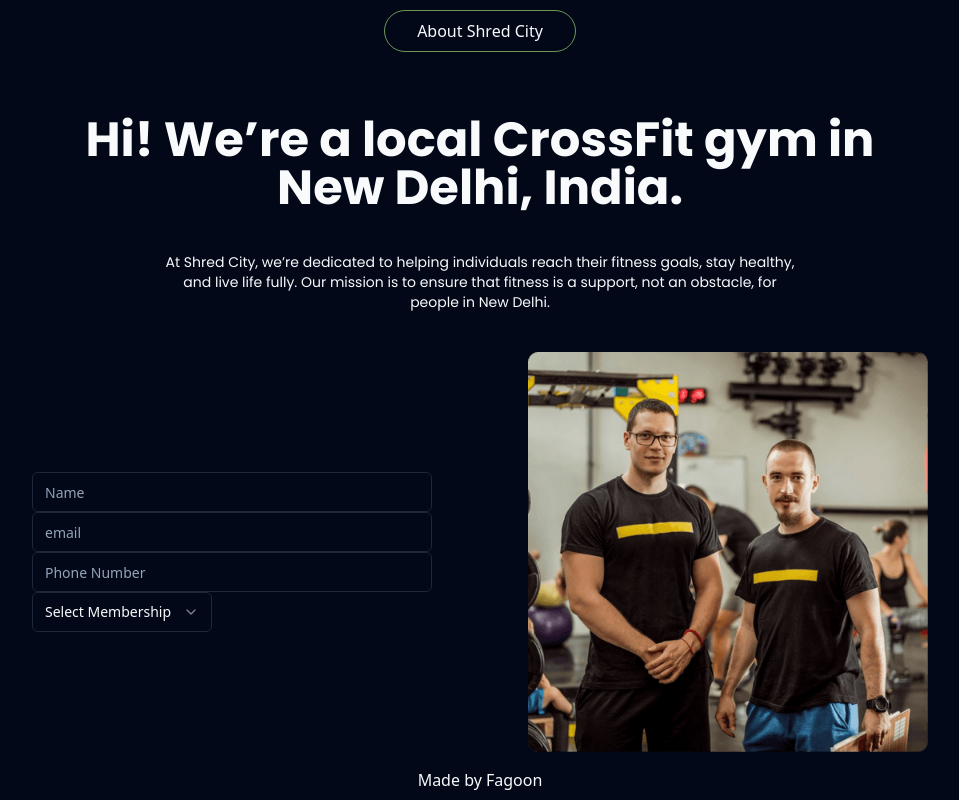
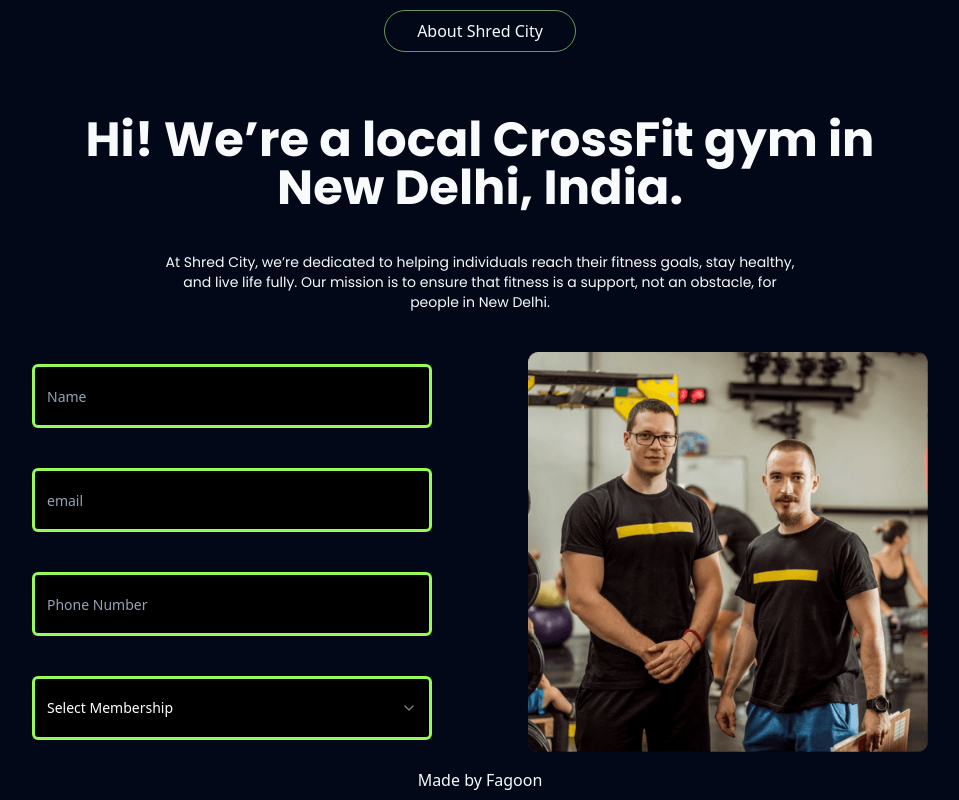
Before and after one commit to fagoon1311/Shred-City, a React (Vite) app: page / in a window 1280 px wide. Shown: the part 6384-7184 px from the top of the page, without its empty margins (160-1119 px from the left). Built offline with nearby package versions, Linux system fonts and the light colour scheme; no server answers.

Commit message:
added hook and form

```diff
--- a/package.json
+++ b/package.json
@@ -12,6 +12,7 @@
   "dependencies": {
     "@clerk/clerk-react": "^5.7.0",
     "@clerk/themes": "^2.1.27",
+    "@hookform/resolvers": "^3.9.0",
     "@radix-ui/react-accordion": "^1.2.0",
     "@radix-ui/react-dialog": "^1.1.1",
     "@radix-ui/react-select": "^2.1.1",
@@ -23,10 +24,12 @@
     "lucide-react": "^0.439.0",
     "react": "^18.3.1",
     "react-dom": "^18.3.1",
+    "react-hook-form": "^7.53.0",
     "react-router-dom": "^6.26.1",
     "tailwind-merge": "^2.5.2",
     "tailwindcss-animate": "^1.0.7",
-    "vaul": "^0.9.2"
+    "vaul": "^0.9.2",
+    "zod": "^3.23.8"
   },
   "devDependencies": {
     "@eslint/js": "^9.9.0",
--- a/src/components/about.jsx
+++ b/src/components/about.jsx
@@ -1,8 +1,25 @@
 import React from 'react'
 import { Input } from './ui/input'
 import { SelectContent, Select, SelectItem, SelectTrigger, SelectValue } from './ui/select'
+import { z } from 'zod'
+import { Controller, useForm } from 'react-hook-form'
+import { zodResolver } from "@hookform/resolvers/zod"
+
+const schema = z.object({
+  name: z.string().min(1, {message: "Enter a valid Name."}),
+  email: z.string().min(1, {message: "Enter a valid Email Address."}),
+  phone: z.string().min(10, {message: "Enter a valid 10 digit contact number"}).max(10, {message: "Enter a valid 10 digit contact number"}),
+  membership: z.enum([['Month to Month', '6 Months', '1 Year']],{message:"Please choose a membership type"})
+})
 
 const About = () => {
+  const {register, handleSubmit, control, formState:{errors}, reset} = useForm({
+    resolver: zodResolver(schema)
+  })
+
+  const onSubmit = () => {
+
+  }
   return (
     <div className='flex flex-col items-center mt-32'>
         <div className='flex flex-col items-center'>
@@ -17,29 +34,67 @@
 
         <div className='grid grid-cols-2 gap-24 mt-10'>
             <div className='col-span-1 flex items-center justify-center'>
-              <form className='w-[25rem]'>
+              <form className='w-[25rem]' onSubmit={handleSubmit(onSubmit)}>
                 <Input
                 type='text'
                 placeholder='Name'
+                className='bg-black mb-10 text-white border-[#97fb57] border-[3px] h-16'
+                {...register('name')}
                 />
+
+                {
+                  errors.name && (
+                    <p className='text-red-500'>{errors.name.message}</p>
+                  )
+                }
+
                 <Input
                 type='text'
                 placeholder='email'
+                className='bg-black text-white border-[#97fb57] border-[3px] mb-10 h-16'
+                {...register('email')}
                 />
+                {
+                  errors.email && (
+                    <p className='text-red-500'>{errors.email.message}</p>
+                  )
+                }
                 <Input
                 type='text'
                 placeholder='Phone Number'
+                className='bg-black text-white border-[#97fb57] border-[3px] mb-10 h-16'
+                {...register('phone')}
                 />
-                <Select >
-                  <SelectTrigger className="w-[180px]">
+
+                {
+                  errors.phone && (
+                    <p className='text-red-500'>{errors.phone.message}</p>
+                  )
+                }
+
+                <Controller
+                    name='membership'
+                    control={control}
+                    render={({field})=>(
+                      <Select className='flex-1' onValueChange={field.onChange} {...field}>
+                      <SelectTrigger className='bg-black text-white border-[#97fb57] border-[3px] h-16'>
                         <SelectValue placeholder="Select Membership" />
                       </SelectTrigger>
-                  <SelectContent >
+                      <SelectContent className='bg-black text-white'  >
                         <SelectItem value="light">Month to Month</SelectItem>
                         <SelectItem value="dark">6 Months</SelectItem>
                         <SelectItem value="system">1 Year</SelectItem>
                       </SelectContent>
                     </Select>
+                    )}
+                />
+
+              {
+                errors.membership && (
+                  <p className='text-red-500'>{errors.membership.message}</p>
+                )
+              }
+
               </form>
               </div>
               <div className='col-span-1'>
--- /dev/null
+++ b/src/hooks/useFetch.jsx
@@ -0,0 +1,33 @@
+import { useState } from "react"
+import { useSession } from "@clerk/clerk-react"
+
+const useFetch = (cb, options={}) => {
+    const [data, setData] = useState(undefined)
+    const [loading, setLoading] = useState(null)
+    const [error, setError] = useState(null)
+
+    const { session } = useSession()
+
+    const fn = async(...args) =>{
+        setLoading(true)
+        setError(null)
+        try {
+            const supabaseAccessToken = await session.getToken({
+                template:'supabase'
+            })
+
+            const response = await cb(supabaseAccessToken, options, ...args)
+            setData(response)
+            setError(null)
+
+        } catch (error) {
+            setError(error)
+        }
+        finally{
+            setLoading(false)
+        }
+    }
+    return {data, loading, error, fn}
+}
+
+export default useFetch
```
Also changed, not shown: 1 other file (tests, documents, lock files or other folders). Lines whose indentation alone changed are shown as unchanged.
